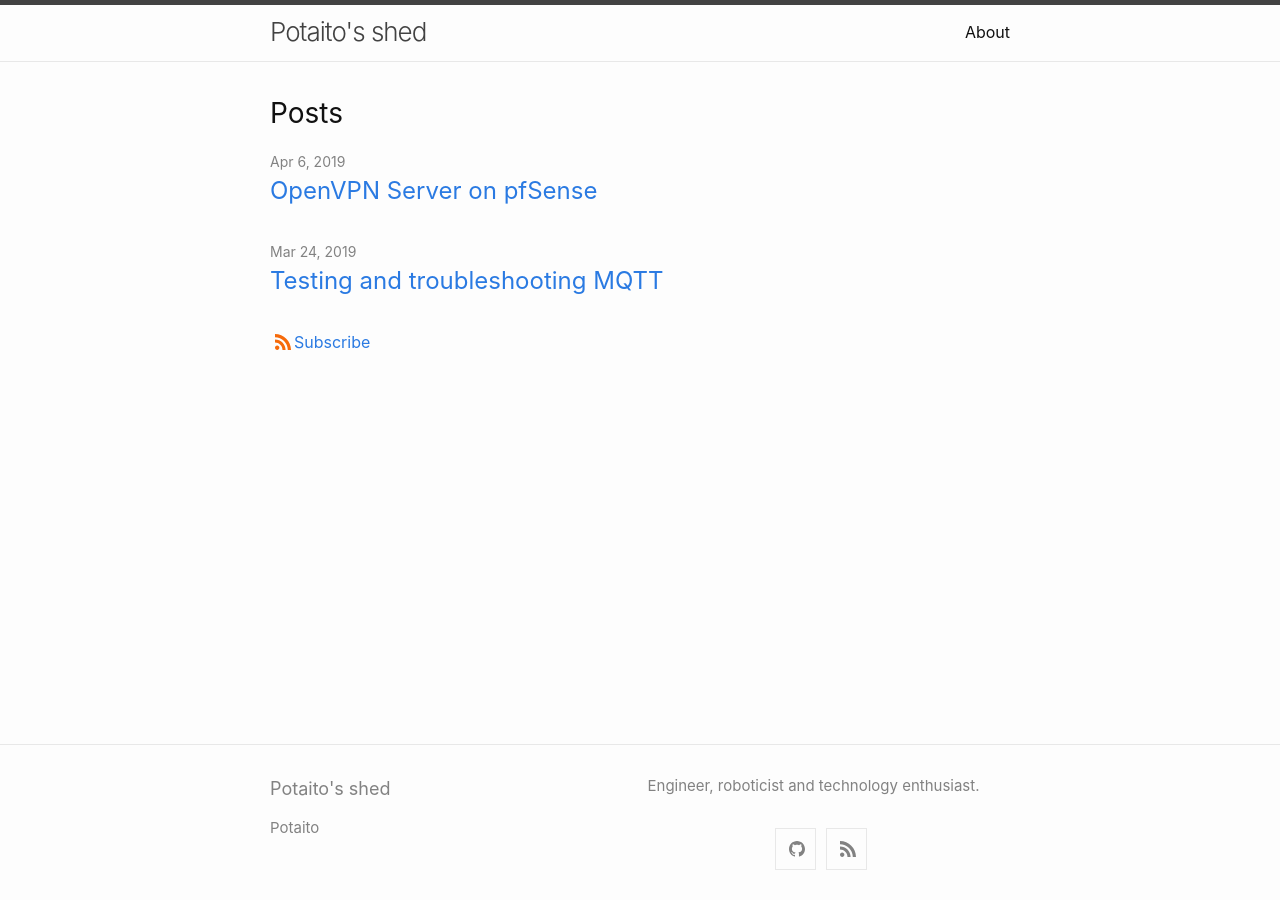
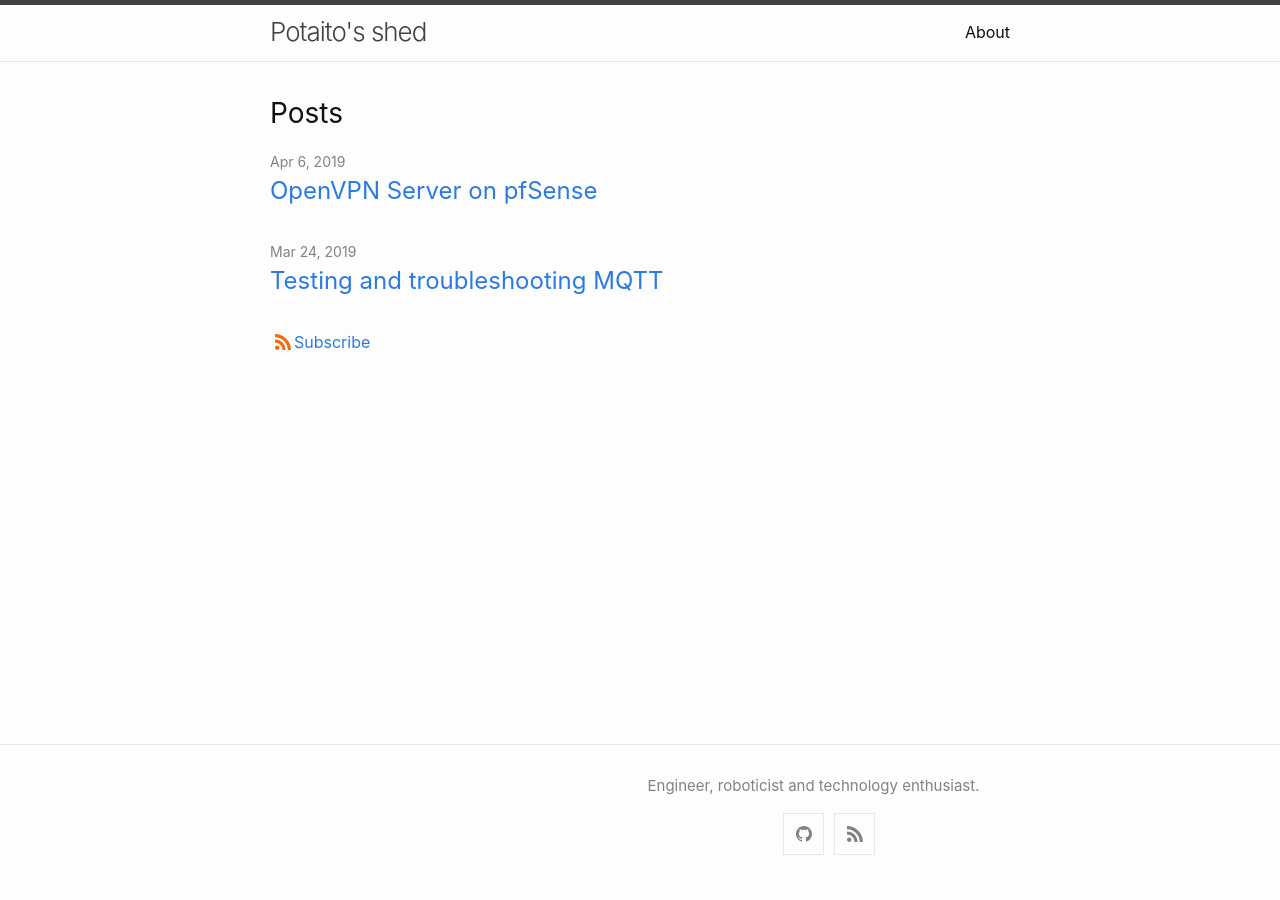
Before and after one commit to potaito/potaito.github.io, a Jekyll site: the page built from index.md, in a window 1280 px wide. Built offline with Jekyll 4.4.1, drawn with Linux system fonts in a browser that asks for light colours.

Commit message:
minima: removed name from footer

```diff
--- a/_includes/footer.html
+++ b/_includes/footer.html
@@ -5,15 +5,15 @@
 
     <div class="footer-col-wrapper">
       <div class="footer-col one-half">
-      <h2 class="footer-heading">{{ site.title | escape }}</h2>
+      <!-- <h2 class="footer-heading">{{ site.title | escape }}</h2> -->
         <ul class="contact-list">
-          <li class="p-name">
+          <!-- <li class="p-name">
             {%- if site.author -%}
               {{ site.author | escape }}
             {%- else -%}
               {{ site.title | escape }}
             {%- endif -%}
-            </li>
+            </li> -->
             {%- if site.email -%}
             <li><a class="u-email" href="mailto:{{ site.email }}">{{ site.email }}</a></li>
             {%- endif -%}
@@ -22,11 +22,12 @@
 
       <div class="footer-col one-half">
         <p>{{- site.description | escape -}}</p>
+        <div class="social-links">
+          {%- include social.html -%}
+        </div>
       </div>
 
-      <div class="social-links">
-        {%- include social.html -%}
-      </div>
+
     </div>
 
   </div>
```
